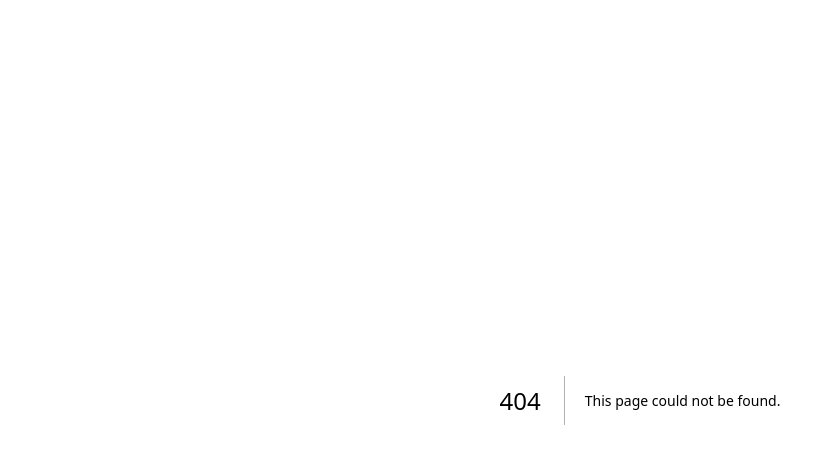
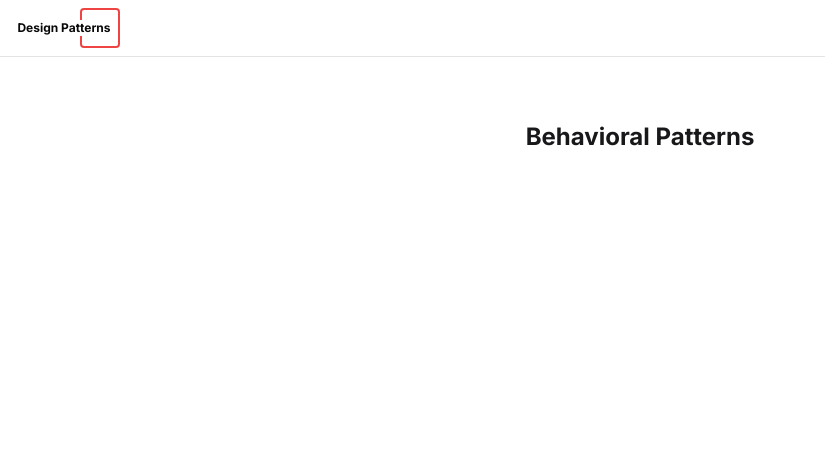
Before and after one commit to EstivenCano/design-patterns, a Next.js app: page /behavioral-patterns in a window 1280 px wide. Before the commit this address had no page. Shown: the top 464 px of the page, without its empty margins (0-825 px from the left). Built offline with nearby package versions, Linux system fonts and the light colour scheme.

Commit message:
[Add] Basic routing and Appbar layout

```diff
--- /dev/null
+++ b/public/icons/Logo.tsx
@@ -0,0 +1,18 @@
+import Link from "next/link";
+
+export const Logo = () => {
+  return (
+    <Link href='/'>
+      <div className='w-10 h-10 border-2 rounded-sm border-destructive relative'>
+        <div className='bg-background w-fit absolute top-1/2 md:-left-1/2 left-1/2 transform -translate-x-1/2 -translate-y-1/2'>
+          <p className='whitespace-nowrap font-bold text-xs md:flex hidden'>
+            Design Patterns
+          </p>
+          <p className='whitespace-nowrap font-bold text-xs md:hidden flex'>
+            D. Patterns
+          </p>
+        </div>
+      </div>
+    </Link>
+  );
+};
--- /dev/null
+++ b/src/app/[category]/[pattern]/page.tsx
@@ -0,0 +1,18 @@
+import { Card, CardContent, CardHeader, CardTitle } from "@/components/ui/card";
+import { patterns } from "@/lib/constants";
+import Image from "next/image";
+import Link from "next/link";
+
+export default function Pattern({
+  params: { pattern },
+}: {
+  params: { pattern: string };
+}) {
+  const title = pattern.replaceAll("-", " ");
+
+  return (
+    <main className='flex min-h-screen max-w-7xl flex-col items-center py-16 px-10'>
+      <h1 className='text-primary text-2xl font-bold capitalize'>{title}</h1>
+    </main>
+  );
+}
--- /dev/null
+++ b/src/app/[category]/page.tsx
@@ -0,0 +1,26 @@
+import { Card, CardContent, CardHeader, CardTitle } from "@/components/ui/card";
+import { patterns } from "@/lib/constants";
+import { redirect } from "next/navigation";
+import Image from "next/image";
+import Link from "next/link";
+
+export default function Pattern({
+  params: { category },
+}: {
+  params: { category: string };
+}) {
+  const title = category.replaceAll("-", " ");
+  const patternExist = patterns.some(
+    (pattern) => pattern.category === category
+  );
+
+  if (!patternExist) {
+    redirect("/");
+  }
+
+  return (
+    <main className='flex min-h-screen max-w-7xl flex-col items-center py-16 px-10'>
+      <h1 className='text-primary text-2xl font-bold capitalize'>{title}</h1>
+    </main>
+  );
+}
--- a/src/app/layout.tsx
+++ b/src/app/layout.tsx
@@ -1,3 +1,4 @@
+import { AppBar } from "@/components/surfaces/AppBar";
 import "./globals.css";
 import { Inter } from "next/font/google";
 
@@ -16,7 +17,10 @@ export default function RootLayout({
 }) {
   return (
     <html lang='en'>
-      <body className={inter.className}>{children}</body>
+      <body className={`${inter.className} flex flex-col items-center`}>
+        <AppBar />
+        {children}
+      </body>
     </html>
   );
 }
--- a/src/app/page.tsx
+++ b/src/app/page.tsx
@@ -1,25 +1,20 @@
-import {
-  Card,
-  CardContent,
-  CardDescription,
-  CardFooter,
-  CardHeader,
-  CardTitle,
-} from "@/components/ui/card";
+import { Card, CardContent, CardHeader, CardTitle } from "@/components/ui/card";
 import { patterns } from "@/lib/constants";
 import Image from "next/image";
 import Link from "next/link";
 
 export default function Home() {
   return (
-    <main className='flex min-h-screen flex-col items-center py-16 px-10'>
+    <main className='flex min-h-screen max-w-7xl flex-col items-center py-8 px-10'>
       <h1 className='text-primary text-2xl font-bold'>Desing Patterns</h1>
       <p>A short demonstration</p>
       {patterns.map(({ category, list }) => (
         <section
           key={category}
           className='w-full flex flex-wrap gap-2 my-4 justify-center md:justify-normal py-4'>
-          <h2 className='text-xl font-bold w-full'>{category}</h2>
+          <h2 className='text-xl font-bold w-full capitalize'>
+            {category.replaceAll("-", " ")}
+          </h2>
           {list.map((pattern) => (
             <Link href={pattern.link} key={pattern.id}>
               <Card className='mt-4 w-56 h-full hover:border-destructive hover:cursor-pointer'>
@@ -32,8 +27,8 @@ export default function Home() {
                   <Image
                     src={pattern.image}
                     alt='Factory Method Image'
-                    width={135}
-                    height={135}
+                    width={120}
+                    height={120}
                     className='m-auto'
                   />
                 </CardContent>
--- /dev/null
+++ b/src/components/surfaces/AppBar.tsx
@@ -0,0 +1,9 @@
+import { Logo } from "../../../public/icons/Logo";
+
+export const AppBar = () => {
+  return (
+    <header className='supports-backdrop-blur:bg-background/60 sticky top-0 z-40 w-full border-b bg-background/95 backdrop-blur px-6 md:px-20 py-2'>
+      <Logo />
+    </header>
+  );
+};
--- a/src/lib/constants.ts
+++ b/src/lib/constants.ts
@@ -1,11 +1,11 @@
 export const patterns = [
   {
-    category: "Creational patterns",
+    category: "creational-patterns",
     list: [
       {
         id: 1,
         name: "Factory Method",
-        link: "/creational/factory-method",
+        link: "/creational-patterns/factory-method",
         image:
           "https://refactoring.guru/images/patterns/cards/factory-method-mini.png",
       },
@@ -40,12 +40,12 @@ export const patterns = [
     ],
   },
   {
-    category: "Structural patterns",
+    category: "structural-patterns",
     list: [
       {
         id: 1,
         name: "Adapter",
-        link: "/structural/adapter",
+        link: "/structural-patterns/adapter",
         image:
           "https://refactoring.guru/images/patterns/cards/adapter-mini.png",
       },
@@ -53,8 +53,7 @@ export const patterns = [
         id: 2,
         name: "Bridge",
         link: "/structural/bridge",
-        image:
-          "https://refactoring.guru/images/patterns/cards/adapter-mini.png",
+        image: "https://refactoring.guru/images/patterns/cards/bridge-mini.png",
       },
       {
         id: 3,
@@ -65,7 +64,7 @@ export const patterns = [
       },
       {
         id: 4,
-        name: "Prototype",
+        name: "Decorator",
         link: "/structural/decorator",
         image:
           "https://refactoring.guru/images/patterns/cards/decorator-mini.png",
@@ -92,12 +91,12 @@ export const patterns = [
     ],
   },
   {
-    category: "Behavioral patterns",
+    category: "behavioral-patterns",
     list: [
       {
         id: 1,
         name: "Chain of Responsibility",
-        link: "/behavioral/chain-of-responsability",
+        link: "/behavioral-patterns/chain-of-responsability",
         image:
           "https://refactoring.guru/images/patterns/cards/chain-of-responsibility-mini.png",
       },
--- a/tailwind.config.js
+++ b/tailwind.config.js
@@ -2,11 +2,12 @@
 module.exports = {
   darkMode: ["class"],
   content: [
-    './pages/**/*.{ts,tsx}',
-    './components/**/*.{ts,tsx}',
-    './app/**/*.{ts,tsx}',
-    './src/**/*.{ts,tsx}',
-	],
+    "./pages/**/*.{ts,tsx}",
+    "./components/**/*.{ts,tsx}",
+    "./app/**/*.{ts,tsx}",
+    "./src/**/*.{ts,tsx}",
+    "./public/**/*.{ts,tsx}",
+  ],
   theme: {
     container: {
       center: true,
@@ -73,4 +74,4 @@ module.exports = {
     },
   },
   plugins: [require("tailwindcss-animate")],
-}
+};
```
